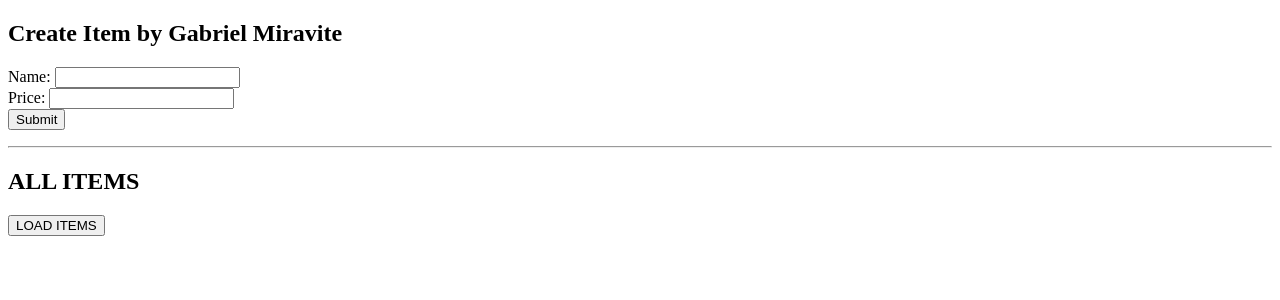
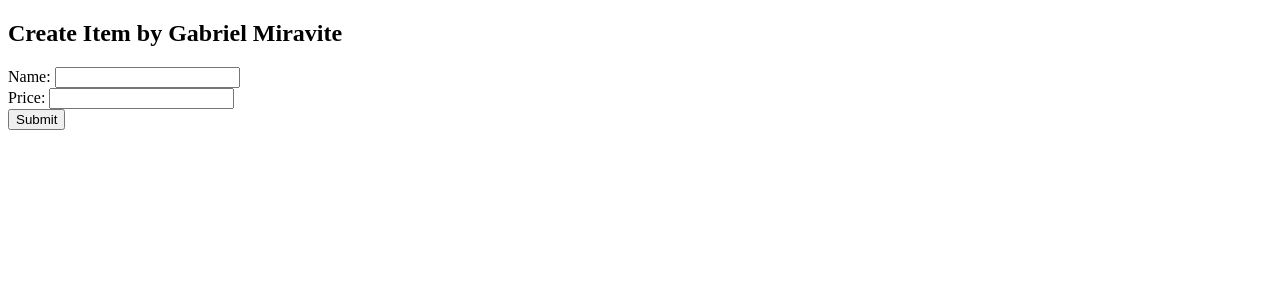
Before and after one commit to GMiraQCC/ET721_Spring_2026, a Flask app: page / in a window 1280 px wide. Shown: the top 300 px of the page. Run offline with Flask 3, Linux system fonts and the light colour scheme.

Commit message:
Continue Lab 15 by resolving some issues

```diff
--- a/lab15/app.py
+++ b/lab15/app.py
@@ -27,7 +27,7 @@ def create_item():
     # add the data collected for the new item
     items[item_id] = data
 
-    # jsonify converts a Python dictionary into a json response, and ret
+    # jsonify converts a Python dictionary into a json response, and returns status code as 201 (your request worked & new resource was created)
     return jsonify({'id':item_id, 'item': data}), 201
 
 # READ ALL ITEMS
@@ -66,6 +66,5 @@ def handle_item(item_id):
         deleted_item = items.pop(item_id)
         return render_template('delete.html', item_id = item_id, item = data, deleted_item = deleted_item)
 
-
 if __name__ == '__main__':
     app.run(debug=True)
--- a/lab15/templates/delete.html
+++ b/lab15/templates/delete.html
@@ -1,4 +1,4 @@
-<!DOCTYPE html>
+<!---<!DOCTYPE html>
 <html>
 <head>
     <title>Delete Item</title>
--- a/lab15/templates/error.html
+++ b/lab15/templates/error.html
@@ -1,4 +1,4 @@
-<!DOCTYPE html>
+<!---<!DOCTYPE html>
 <html>
 <head>
     <title>Error</title>
--- a/lab15/templates/index.html
+++ b/lab15/templates/index.html
@@ -28,8 +28,8 @@
 
         <p id="response"></p>
     </form>
-
-    <!-- LOADING ITEM -->
+<!---
+    RECOMMENT LATER: LOADING ITEM
     <section>
         <hr>
         <h2>ALL ITEMS</h2>
@@ -38,7 +38,7 @@
         <ul id="itemslist"></ul>
     </section>
 
-    <!-- TABLE TO UPDATE AN ITEM NAME AND PRICE -->
+    RECOMMENT LATER: TABLE TO UPDATE AN ITEM NAME AND PRICE
     <section id="updatesection" style="display: none;">
         <h3>Update item</h3>
         <input type="hidden" id="updateID">
@@ -52,7 +52,7 @@
 
         <button onclick="updateItem()">SAVE UPDATE</button>
     </section>
-
+-->
     <script>
         document.querySelector("#itemform").addEventListener("submit", async function(e){
             // prevent the form to clear the data after submission
@@ -65,7 +65,7 @@
             try{
                 // await = pause from here until the request finishes
                 // fetch() = sends an HTTP request to server
-                const res = await fetch("http://127.0.0.1:5000/items", {
+                const res = await fetch("https://crispy-garbanzo-r49rwgvjxjxq3xq57-5000.app.github.dev/items", {
                     method: "POST",
                     headers: {"Content-Type" : "application/json"},
                     body: JSON.stringify({name: name, price: Number(price)})
@@ -81,9 +81,10 @@
 
         })
 
-        // LOADING ITEMS
+        /* // LOADING ITEMS
         async function loaditems(){
-            const res = await fetch("http://127.0.0.1:5000/items")
+            // old bad code just in case: const res = await fetch("http://127.0.0.1:5000/items")
+            const res = await fetch("https://crispy-garbanzo-r49rwgvjxjxq3xq57-5000.app.github.dev/items")
             const data = await res.json()
 
             // collect the element to print all items
@@ -119,7 +120,8 @@
             const price = document.querySelector("#updatePrice").value = price
 
         // update the json data in the localhost
-        const res = await fetch(`http://127.0.0.1:5000/items/${id}`, {
+        // old bade code just in case: const res = await fetch(`http://127.0.0.1:5000/items/${id}`, {
+        const res = await fetch("https://crispy-garbanzo-r49rwgvjxjxq3xq57-5000.app.github.dev/items/${id}")
             method : "PUT",
             headers:{"Content type" : "application/json"},
             body: JSON.stringify({name:name, price: Number(price)})
@@ -130,13 +132,14 @@
 
         // function to remove an item
         async function deleteitem(id){
-            const res = await fetch(`http://127.0.0.1:5000/items/${id}`, {
+            // old bad code just in case: const res = await fetch(`http://127.0.0.1:5000/items/${id}`, {
+            const res = await fetch("https://crispy-garbanzo-r49rwgvjxjxq3xq57-5000.app.github.dev/items/${id}")
                 method : "DELETE",
         })
 
         const html = await res.text()
         document.body.innerHTML = html
-        }
+        } */
     </script>
 </body>
 </html>
--- a/lab15/templates/update.html
+++ b/lab15/templates/update.html
@@ -1,4 +1,4 @@
-<!DOCTYPE html>
+<!---<!DOCTYPE html>
 <html>
 <head>
     <title>Update Item</title>
```
Also changed, not shown: lab15/test/test_app.py (+4 -4 lines).
